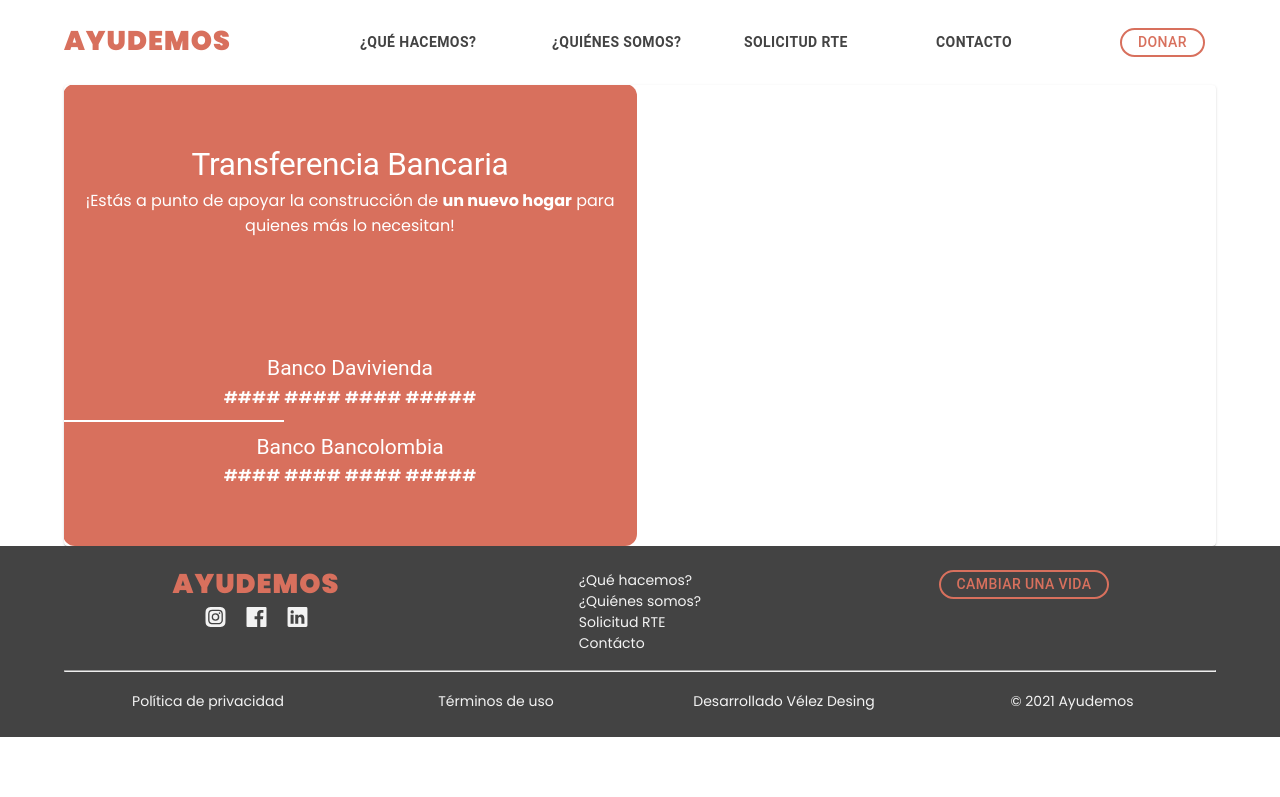
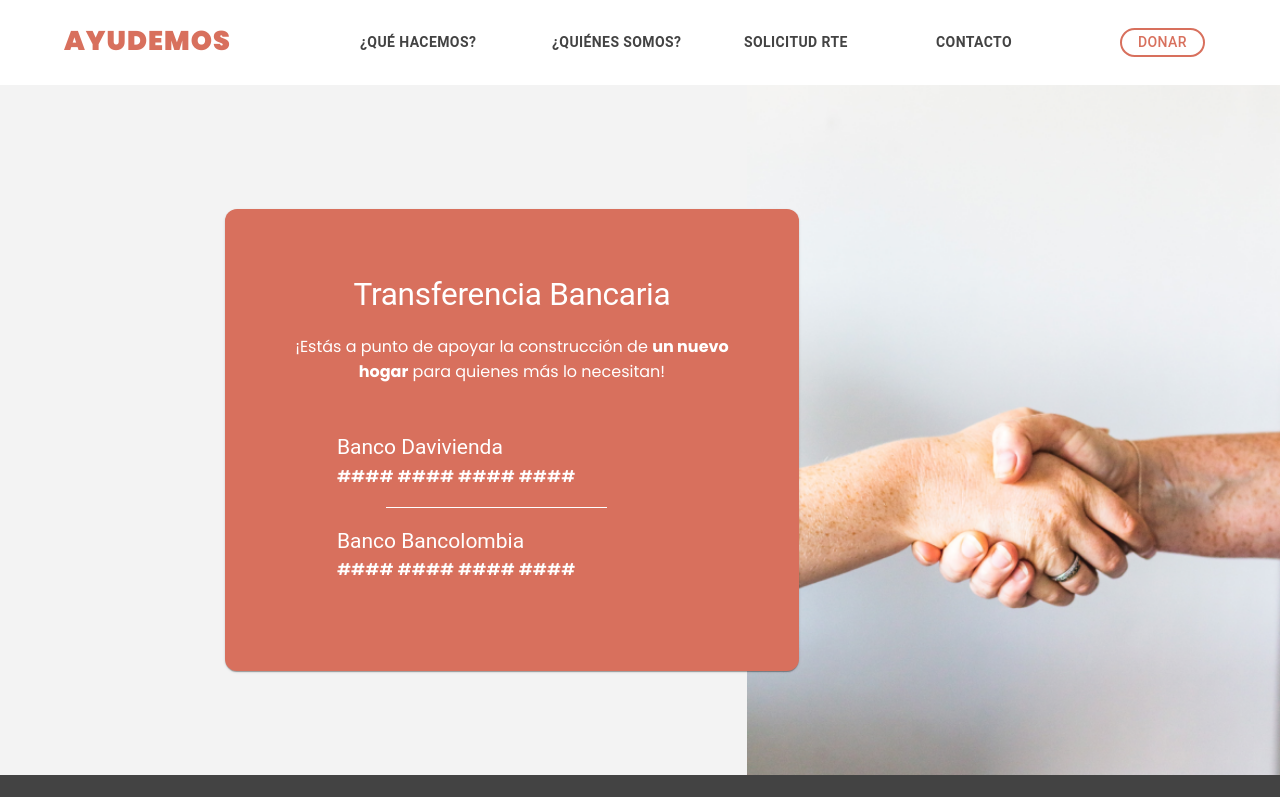
Before and after one commit to melendez-dev/help-us, a Next.js app: page /donate in a window 1280 px wide. Shown: the top 797 px of the page. Built offline with nearby package versions, Linux system fonts and the light colour scheme.

Commit message:
feature: finish donate page

```diff
--- a/src/components/common/Donate/Donate.js
+++ b/src/components/common/Donate/Donate.js
@@ -7,47 +7,93 @@ import {
   Card,
   Grid,
 } from "@mui/material";
+
+// IMAGE
+import Image from "next/image";
 export default function Donate() {
   return (
-    <Container>
-      <Card>
-        <Grid
-          container
-          spacing="1"
-          borderRadius="12px"
+    <Grid container>
+      <Grid item xs={12} md={7}>
+        <Box
+          style={{
+            background: "#F3F3F3",
+            height: "100%",
+            position: "relative",
+          }}
+        >
+          <Box
+            style={{
+              position: "absolute",
+              right: "-7%",
+              top: "18%",
+              zIndex: 10,
+            }}
+          >
+            <Card
+              style={{
+                background: "#D8705D",
+                width: "574px",
+                height: "462px",
+                borderRadius: "12px",
+              }}
+            >
+              <Box
+                style={{
+                  padding: "62px",
+                }}
+              >
+                <Grid container>
+                  <Grid xs={12}>
+                    <Box>
+                      <Box
                         style={{
                           display: "flex",
-            flexDirection: "row",
-            textAlign: "center",
-            alignItems: "center",
-            background: "#D8705D",
-            height: "462px",
-            width: "574px",
+                          justifyContent: "center",
                         }}
                       >
-          <Grid xs={12}>
-            <Box>
                         <Typography variant="h2" color="white">
                           Transferencia Bancaria
                         </Typography>
-
+                      </Box>
+                      <Box mt={2} style={{ textAlign: "center" }}>
                         <Typography variant="p" color="white">
                           ¡Estás a punto de apoyar la construcción de{" "}
                           <b>un nuevo hogar</b> para quienes más lo necesitan!
                         </Typography>
                       </Box>
+                    </Box>
                   </Grid>
                   <Grid xs={12}>
-            <Box>
+                    <Container
+                      style={{
+                        padding: "0px 50px",
+                      }}
+                    >
+                      <Box mt={6}>
                         <Typography variant="h3" color="white">
                           Banco Davivienda
                         </Typography>
 
                         <Typography variant="p-bold" color="white">
-                #### #### #### #####
+                          #### #### #### ####
                         </Typography>
                       </Box>
-            <Grid>
+                    </Container>
+                  </Grid>
+                  <Grid item xs={12}>
+                    <Container
+                      style={{
+                        padding: "0px 50px",
+                      }}
+                    >
+                      <Box
+                        style={{
+                          display: "flex",
+                          justifyContent: "center",
+                        }}
+                        mt={1}
+                        mb={1}
+                      >
                         <Box
                           style={{
                             display: "flex",
@@ -55,28 +101,49 @@ export default function Donate() {
                             justifyContent: "center",
                             objectPosition: "center",
                             width: "221px",
-              height: "2px",
+                            height: "1px",
                             background: "#fff",
                             marginTop: "10px",
                             textAlign: "center",
-              marginRight: "9%"
+                            marginRight: "9%",
                           }}
                         />
+                      </Box>
+                    </Container>
                   </Grid>
-            <Box style={{
+                  <Grid item xs={12}>
+                    <Container style={{ padding: "0px 50px" }}>
+                      <Box
+                        style={{
                           marginTop: "10px",
-            }}>
+                        }}
+                      >
                         <Typography variant="h3" color="white">
                           Banco Bancolombia
                         </Typography>
 
                         <Typography variant="p-bold" color="white">
-                #### #### #### #####
+                          #### #### #### ####
                         </Typography>
+                      </Box>
+                    </Container>
+                  </Grid>
+                </Grid>
+              </Box>
+            </Card>
+          </Box>
+        </Box>
+      </Grid>
+      <Grid item xs={12} md={5}>
+        <Box>
+          <Image
+            src="/images/side-donate.png"
+            width={491}
+            height={636}
+            layout="responsive"
+          />
         </Box>
       </Grid>
     </Grid>
-      </Card>
-      </Container>
   );
 }
```
Also changed, not shown: public/images/side-donate.png (added). Lines whose indentation alone changed are shown as unchanged.
